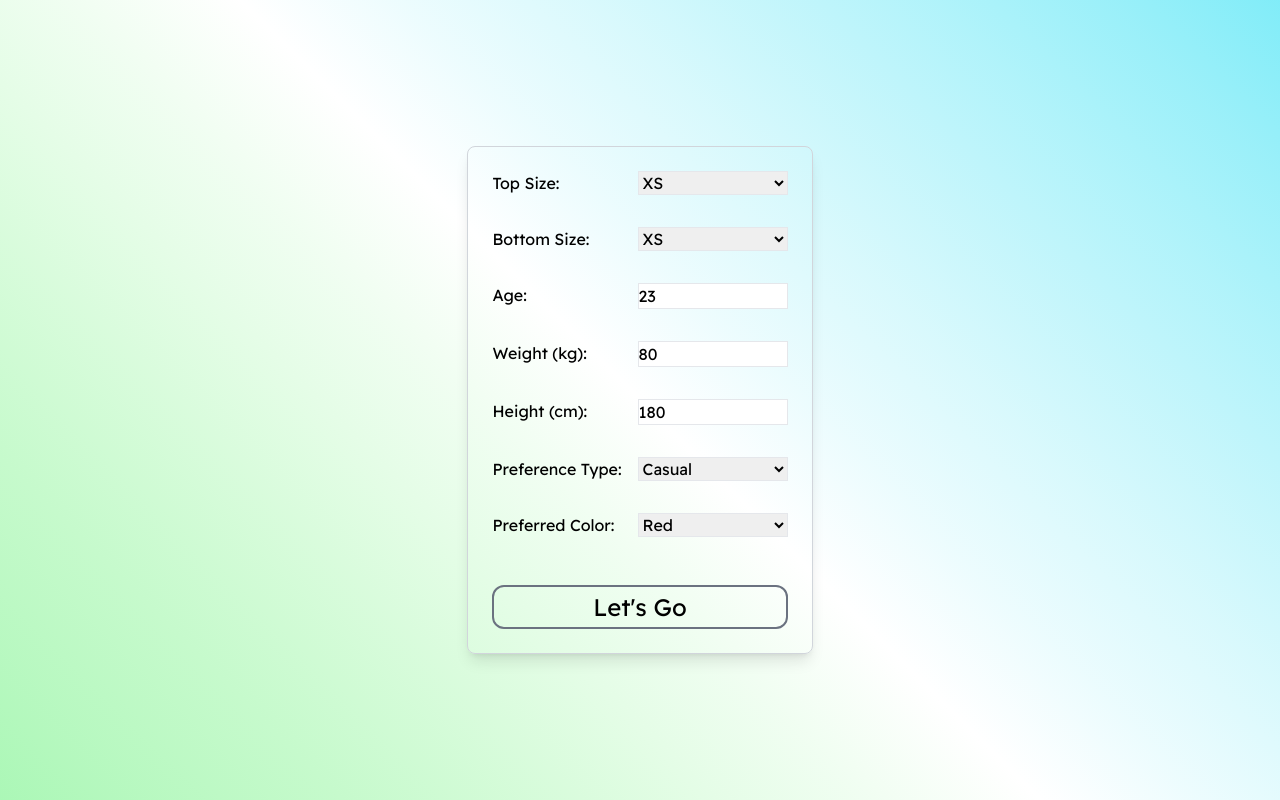
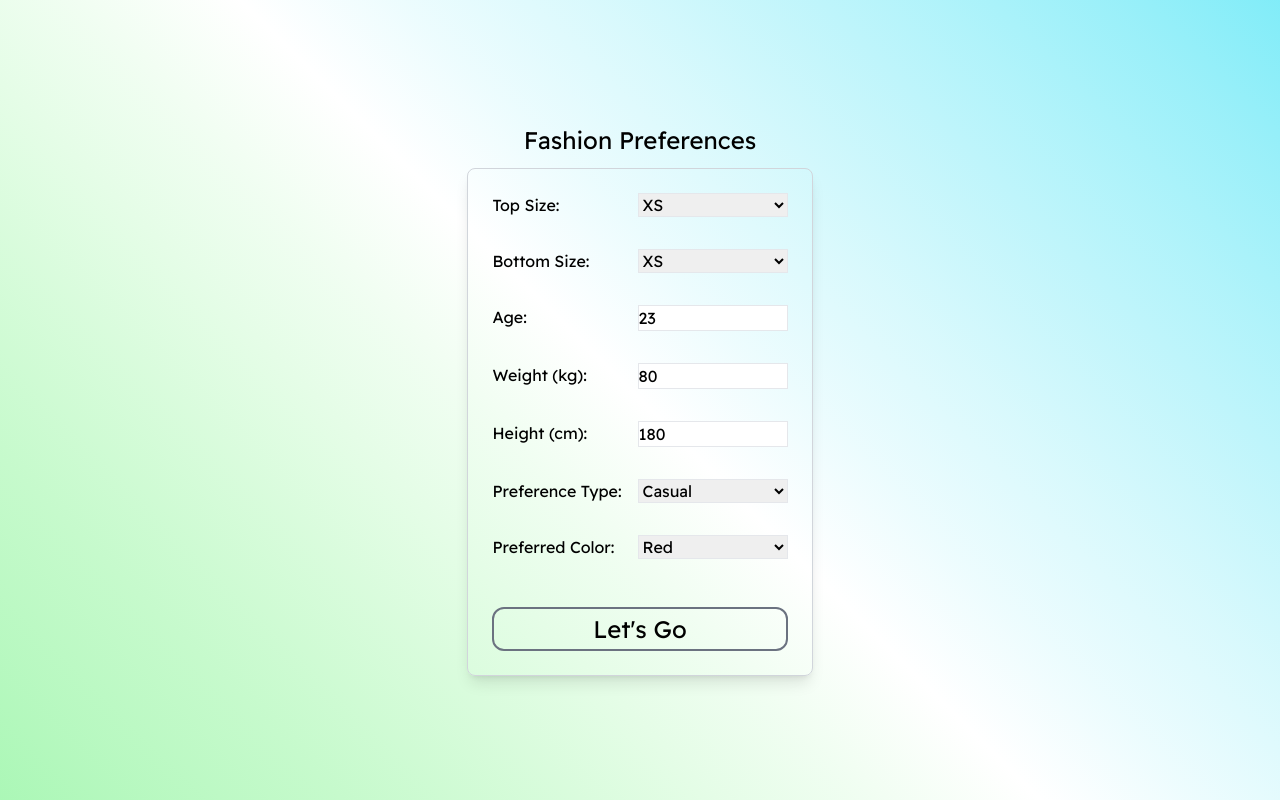
Before and after one commit to Adeesh-bode/fx, a Next.js app: page /find-your-fashion-mate/review-preference in a window 1280 px wide. Built offline with nearby package versions, Linux system fonts and the light colour scheme.

Commit message:
checkpoint

```diff
--- a/app/(products)/find-your-fashion-mate/review-preference/page.tsx
+++ b/app/(products)/find-your-fashion-mate/review-preference/page.tsx
@@ -44,7 +44,8 @@ const ReviewPreference = () => {
   };
 
   return (
-    <main className='w-screen h-screen flex flex-col justify-center items-center p-4'>
+    <main className='w-screen h-screen flex flex-col justify-center items-center gap-3 p-4'>
+      <h1 className='text-lg md:text-2xl' >Fashion Preferences</h1>
       <form onSubmit={handleSubmit(onSubmit)} className='flex flex-col gap-4 p-6 border border-gray-300 rounded-lg shadow-lg'>
         <label className='flex justify-between text-nowrap gap-4 ' >Top Size:
           <select className='w-[150px] border ' {...register("sizeTop")}>
```
